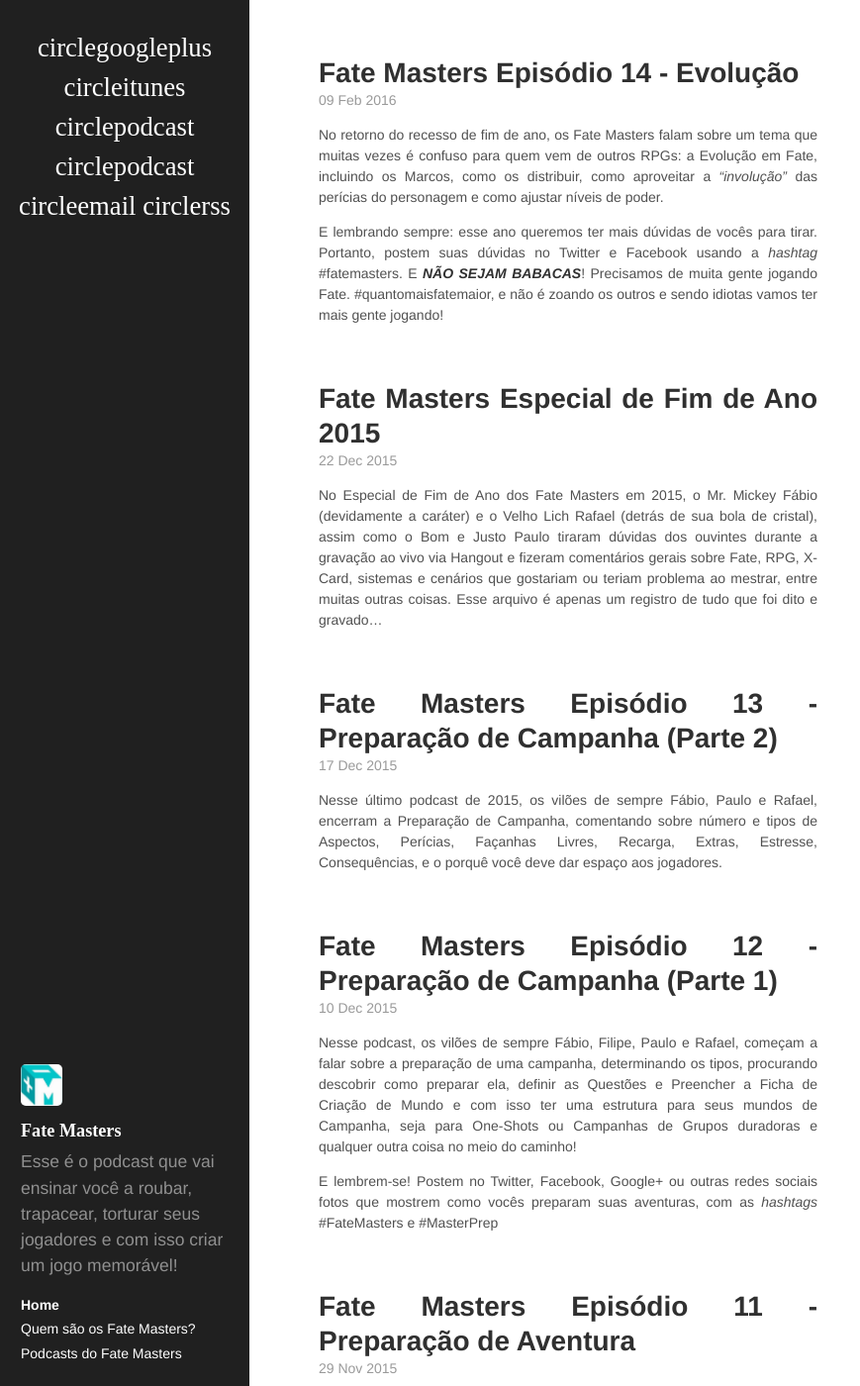
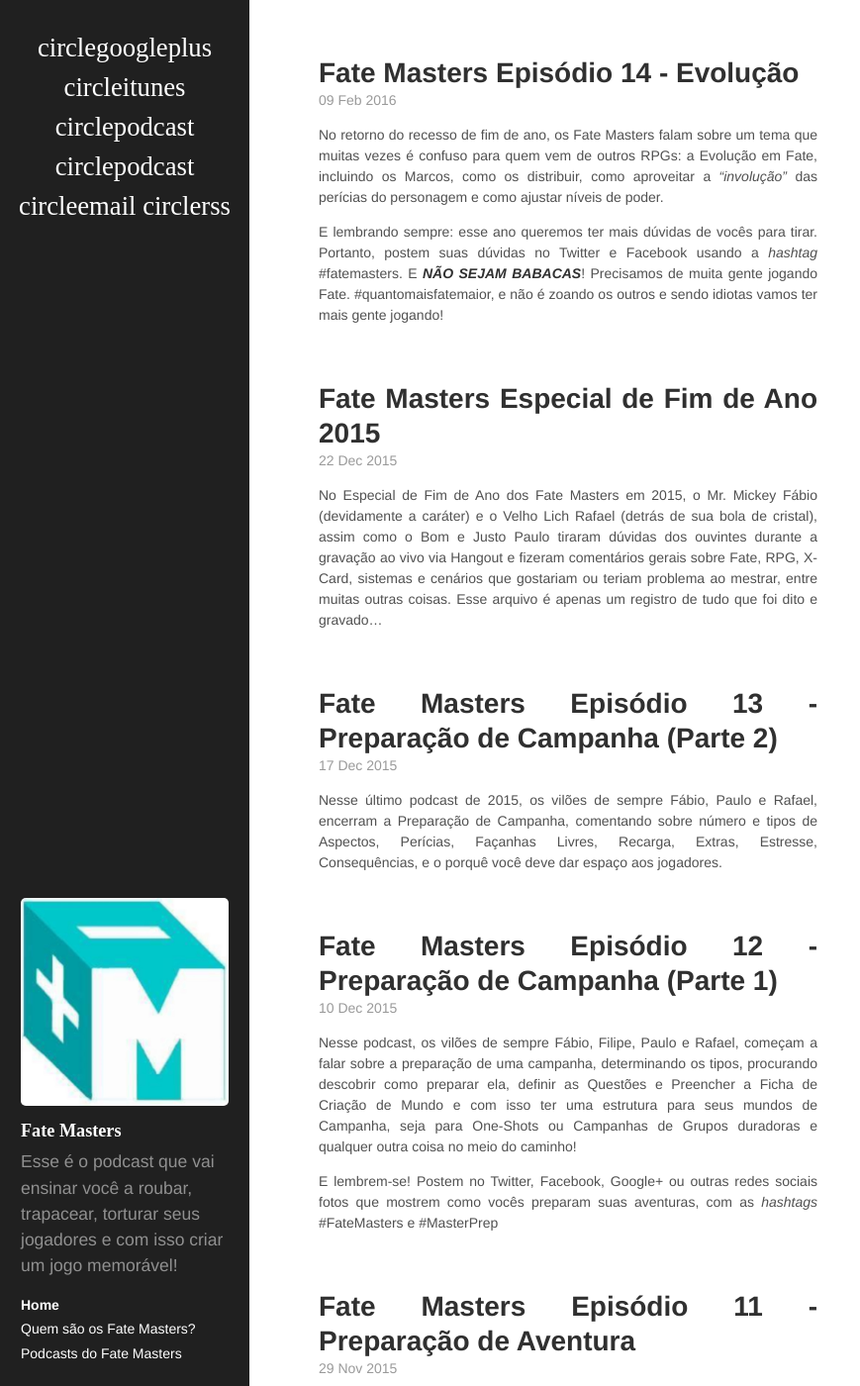
Before and after one commit to fatemasters/fatemasters, a Jekyll site: the page built from index.html, in a window 1280 px wide and 1400 px high. Shown: the whole window at 99% size, without its empty margins (0-869 px from the left). Built offline with Jekyll 4.4.1, drawn with Linux system fonts in a browser that asks for light colours; some web fonts are replaced; the list of posts is cut into pages by our own code.

```diff
--- a/public/css/hyde.css
+++ b/public/css/hyde.css
@@ -90,10 +90,6 @@
     bottom: 0;
     width: 18rem;
     text-align: left;
-  }
-  .sidebar img
-  {
-      max-width: 20%;
   }
 }
 
```
